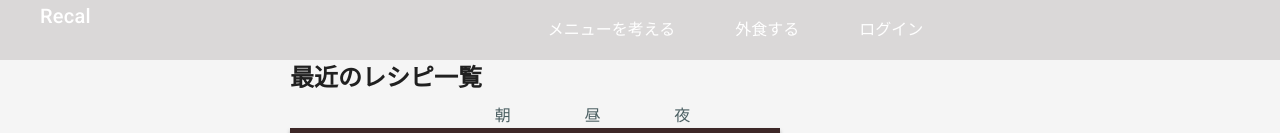
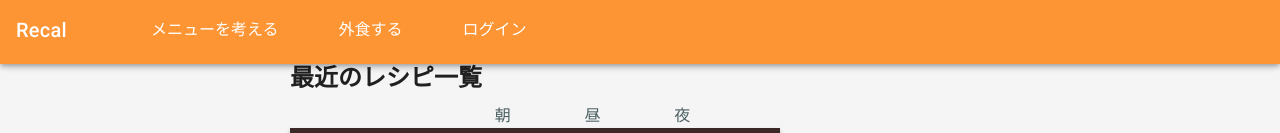
Before and after one commit to shiropt/recal, a Vue app: page / in a window 1280 px wide. Shown: the top 133 px of the page. Built offline with nearby package versions, Linux system fonts and the light colour scheme; no server answers.

Commit message:
vuetify-header

```diff
--- a/src/components/Header.vue
+++ b/src/components/Header.vue
@@ -1,6 +1,11 @@
 <template>
+<v-app-bar color="#fd9535" dark>
   <header>
+   <v-toolbar-title>
       <router-link to="/" tag="h1" class="title">Recal</router-link>
+   </v-toolbar-title>
+
+
    <nav class="pc-nav">
       <ul class="header-ul">
       <router-link to="/search" tag="li">メニューを考える</router-link>
@@ -9,6 +14,7 @@
       </ul>
    </nav>
 </header>
+</v-app-bar>
 </template>
 
 <script>
@@ -20,38 +26,27 @@ export default {
 
 <style scoped>
 header {
-  cursor: pointer;
    position: fixed;
    top: 0;
    width: 100%;
    height: 60px;
-   background-color: rgb(192, 188, 188,0.5);
    display: flex;
    align-items: center;
-   color: white;
 }
-.title {
-  height: 100%;
-  line-height: 60px;
-   margin-left:24px;
-   padding:0 16px 0px;
-   font-size: 20px;
-   list-style: none;
-}
-nav {
+
+/* nav {
    margin: 0 auto;
    height: 100%;
 
-}
+} */
 .header-ul {
    list-style: none;
    margin: 0;
    display: flex;
-   height: 100%;
+   height: 90%;
 }
 .header-ul >li {
    line-height: 60px;
-  height: 100%;
    margin: 0 0 0 60px;
    font-size: 16px;
    cursor: pointer;
```
